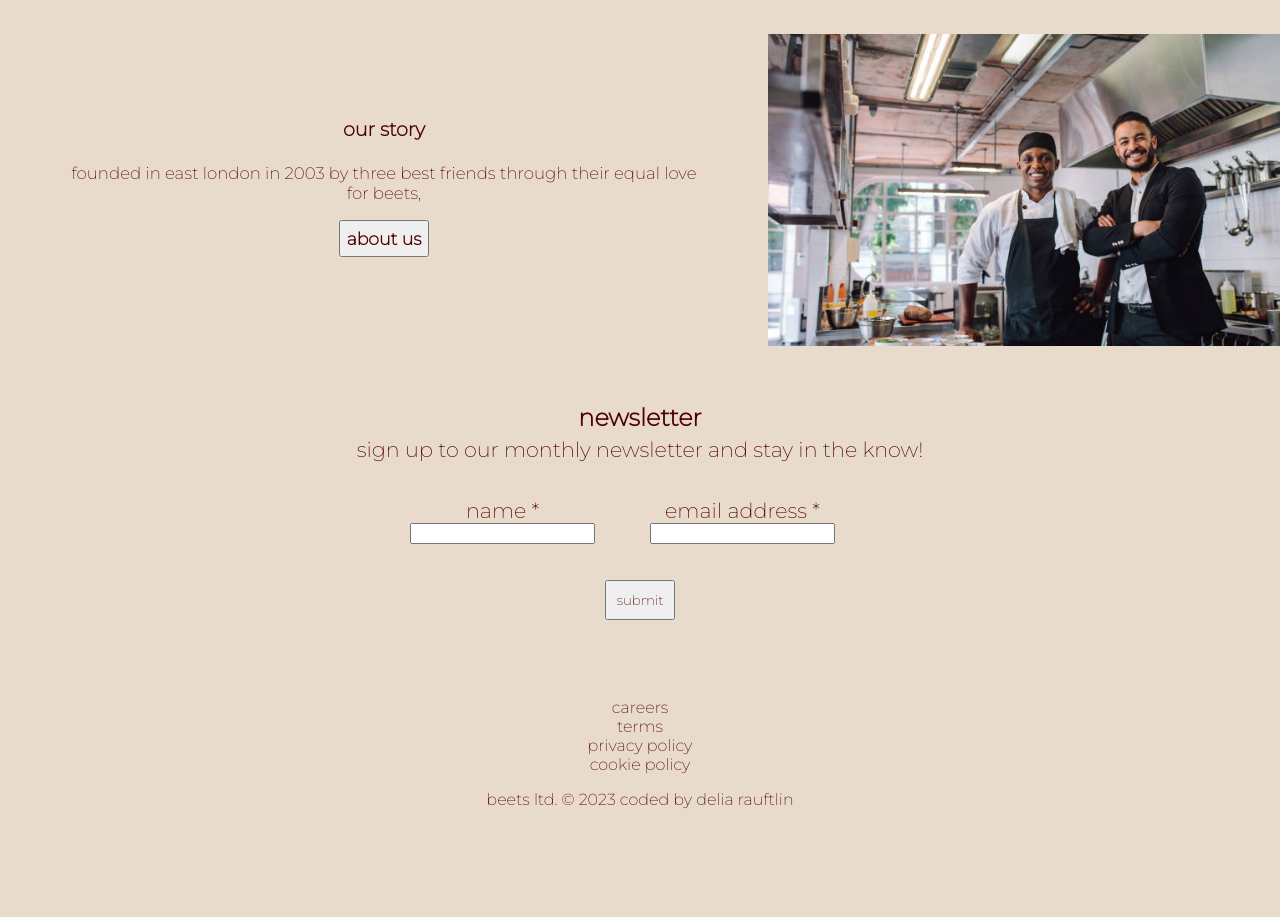
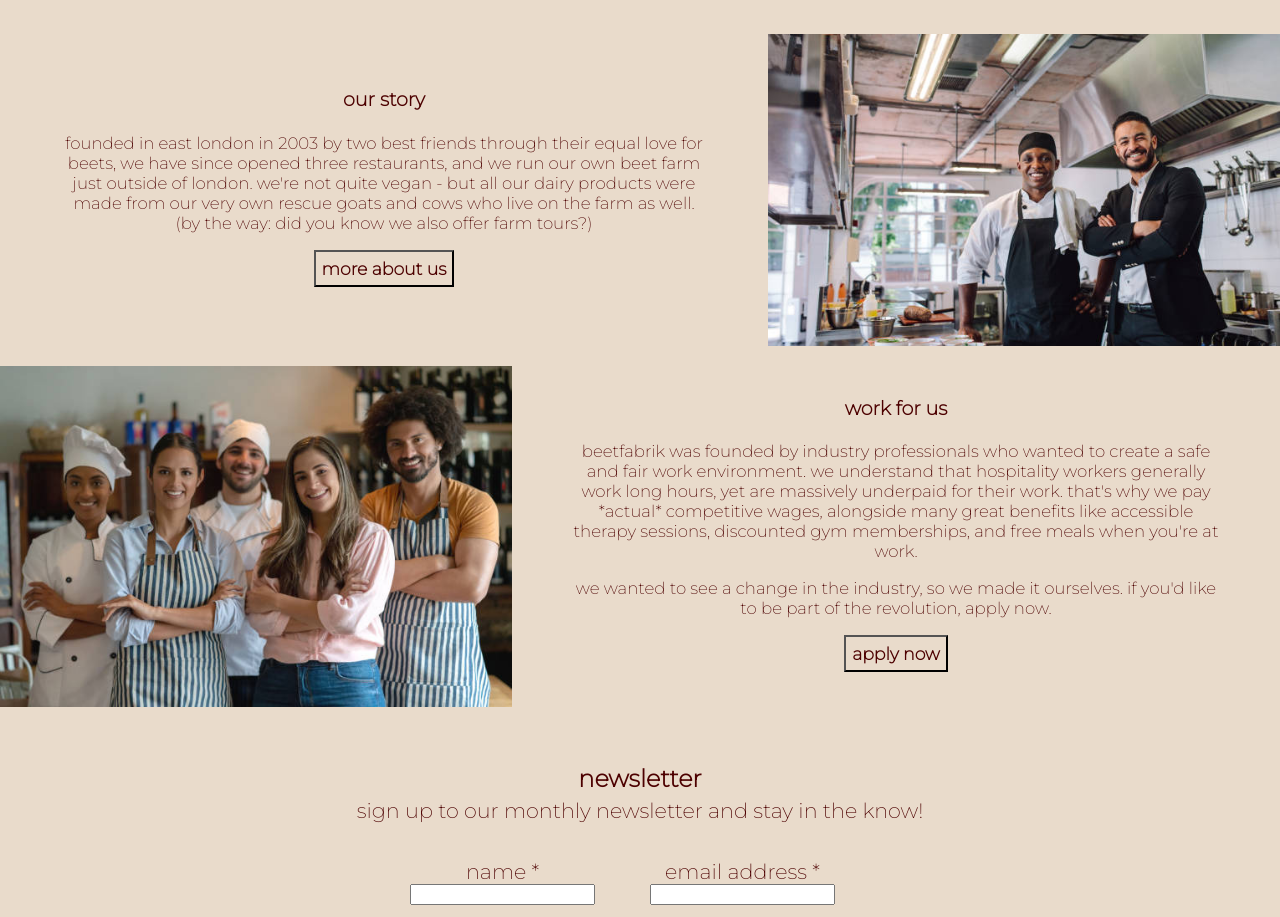
Before and after one commit to deliarae/beetfabrik, a plain HTML site: page index.html in a window 1280 px wide. Shown: the part 860-1777 px from the top of the page. Before the commit the page ends 1685 px from the top, so only its background shows below. Drawn offline with Linux system fonts and the light colour scheme.

Commit message:
small changes to buttons and added career section

```diff
--- a/index.html
+++ b/index.html
@@ -97,14 +97,46 @@
           <div class="text-section-3">
             <h2>Our Story</h2>
             <p>
-              Founded in East London in 2003 by three best friends through their
-              equal love for beets,
+              Founded in East London in 2003 by two best friends through their
+              equal love for beets, we have since opened three restaurants, and
+              we run our own beet farm just outside of London. We're not quite
+              vegan - but all our dairy products were made from our very own
+              rescue goats and cows who live on the farm as well. (By the way:
+              did you know we also offer farm tours?)
             </p>
-            <button><p>About Us</p></button>
+            <button><p>More about Us</p></button>
           </div>
           <img
             class="img-founder-story"
             src="./img-founder-story.jpg"
+            alt="Founders of Beetfabrik"
+          />
+        </section>
+      </div>
+      <div class="div-career-section">
+        <section>
+          <div class="text-section-4">
+            <h2>Work For Us</h2>
+            <p>
+              Beetfabrik was founded by industry professionals who wanted to
+              create a safe and fair work environment. We understand that
+              hospitality workers generally work long hours, yet are massively
+              underpaid for their work. That's why we pay *actual* competitive
+              wages, alongside many great benefits like accessible therapy
+              sessions, discounted gym memberships, and free meals when you're
+              at work.
+            </p>
+            <p>
+              We wanted to see a change in the industry, so we made it
+              ourselves. If you'd like to be part of the revolution, apply now.
+            </p>
+            <a href="./application-form.html"
+              ><button><p>Apply Now</p></button></a
+            >
+          </div>
+          <img
+            class="img-founder-story"
+            src="./img-career-photo.jpg"
             alt="Founders of Beetfabrik"
           />
         </section>
--- a/style.css
+++ b/style.css
@@ -27,6 +27,7 @@ p {
     'intro-section intro-section intro-section'
     'organic-section organic-section organic-section'
     'story-section story-section story-section'
+    'career-section career-section career-section'
     'newsletter newsletter newsletter'
     'connect connect connect'
     'footer footer footer';
@@ -45,6 +46,9 @@ p {
 }
 .gridcontainer .div-story-section {
     grid-area: story-section;
+}
+.gridcontainer .div-career-section {
+    grid-area: career-section;
 }
 .gridcontainer .div-newsletter {
     grid-area: newsletter;
@@ -94,11 +98,24 @@ button {
     padding: 0;
     font-weight: bold;
     margin-bottom: 10px;
+    background-color: rgb(233, 219, 203);
+
+    transition: all 0.5s ease;
+    cursor: pointer;
+}
+
+button:hover {
+    background-color: rgb(77, 0, 0);
+
+}
+button:hover p {
+    color: rgb(233, 219, 203);
 }
 button p {
     font-family: 'Montserrat', sans-serif;
         padding: 6px;
         margin: 0;
+        color: rgb(77, 0, 0);
 }
 
 
@@ -149,6 +166,7 @@ footer ul li a {
             'intro-section intro-section intro-section'
             'organic-section organic-section organic-section'
             'story-section story-section story-section'
+            'career-section career-section career-section'
             'newsletter newsletter newsletter'
             'connect connect connect'
             'footer footer footer';
@@ -301,6 +319,25 @@ header {
       max-height: 100%;
     }
 
+        .div-career-section section {
+            display: flex;
+            flex-wrap: nowrap;
+            justify-content: space-between;
+            align-items: center;
+            position: relative;
+            flex-direction: row-reverse;
+        }
+
+        .div-career-section div {
+            max-width: auto;
+            font-size: 0.8em;
+        }
+
+        .div-career-section img {
+            float: left;
+            max-height: 100%;
+        }
+
 }
 
 
```
Also changed, not shown: img-career-photo.jpg (added).
